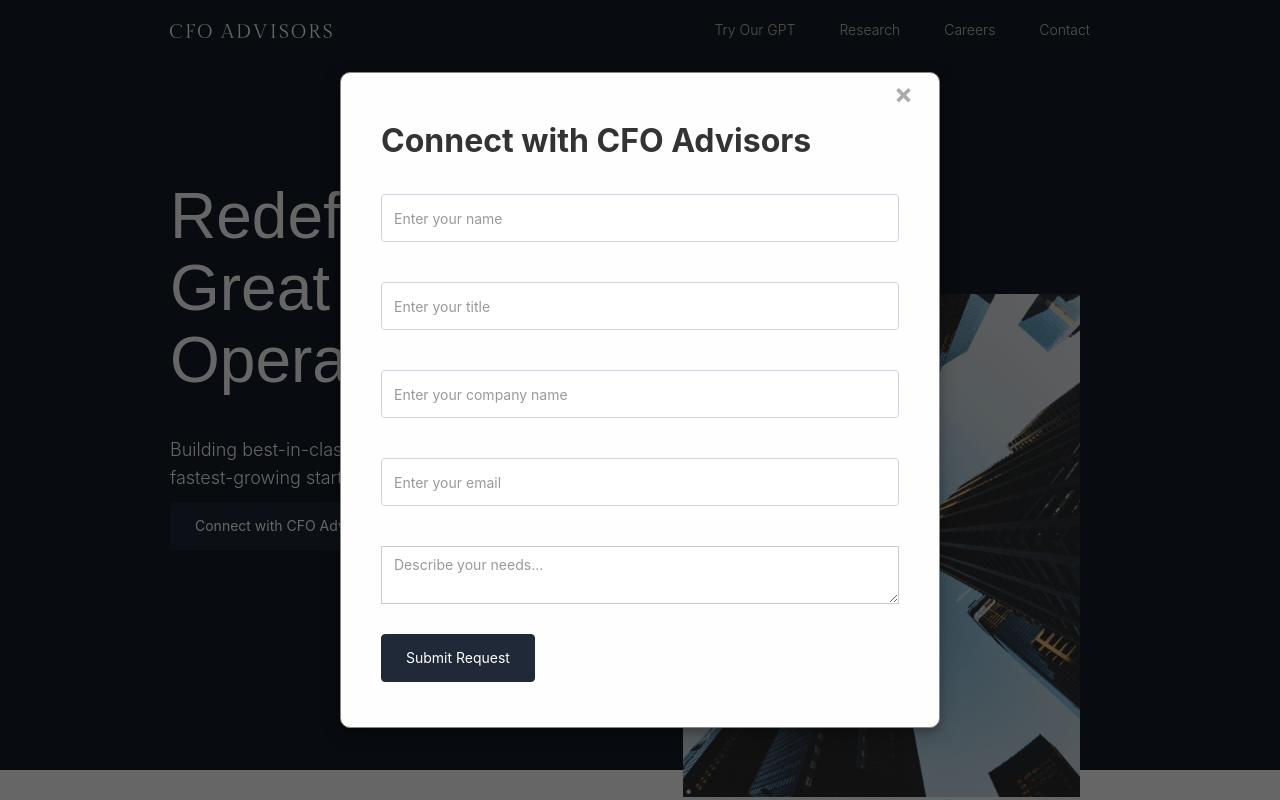
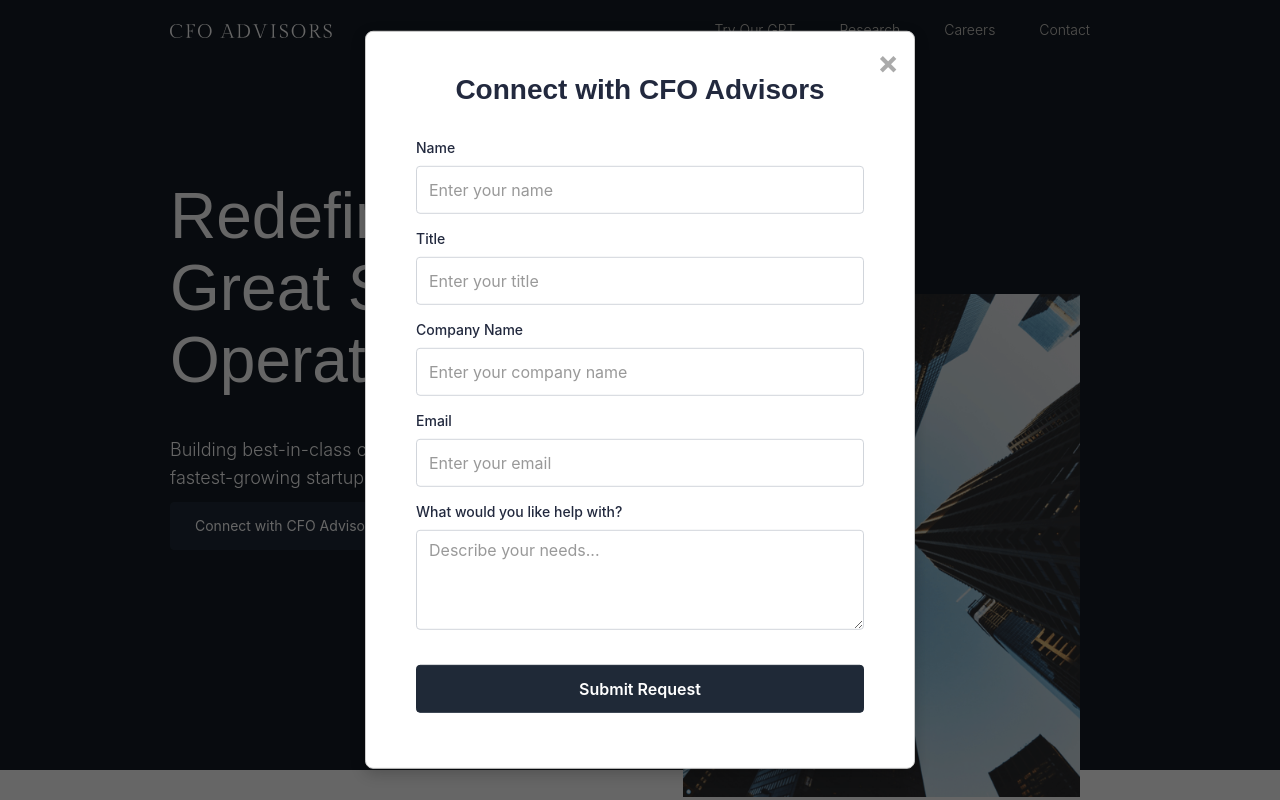
Before and after one commit to alexwu2400/cfoadvisorswebsite, a plain HTML site: page website/index.html in a window 1280 px wide. Both pictures are taken after a click on the button "Connect with CFO Advisors". Shown: the top 800 px of the page. Drawn offline with nearby package versions, Linux system fonts and the light colour scheme; a script that the page names is missing.

Commit message:
style: Apply site-consistent styling to contact modal

```diff
--- a/website/index.html
+++ b/website/index.html
@@ -38,24 +38,36 @@
       left: 50%;
       top: 50%;
       transform: translate(-50%, -50%);
-      background-color: #fefefe;
-      padding: 30px 40px;
-      border: 1px solid #888;
-      width: 80%; /* Could be more specific */
-      max-width: 600px;
-      border-radius: 10px;
-      box-shadow: 0 4px 8px 0 rgba(0,0,0,0.2),0 6px 20px 0 rgba(0,0,0,0.19);
+      background-color: var(--white, white); /* Use site variable, fallback to white */
+      padding: 40px 50px; /* Increased padding */
+      border: 1px solid #ccc; /* Slightly softer border */
+      width: 90%; /* Adjust width for responsiveness */
+      max-width: 550px; /* Slightly narrower max-width */
+      border-radius: 8px; /* Consistent radius */
+      box-shadow: 0 5px 15px rgba(0,0,0,0.2);
+      font-family: Inter, sans-serif; /* Apply base font */
+    }
+    .modal h2 {
+        font-family: Gilda Display, sans-serif; /* Heading font */
+        color: var(--blue, #22293e); /* Heading color */
+        text-align: center;
+        margin-top: 0;
+        margin-bottom: 30px;
+        font-size: 28px; /* Adjust size as needed */
+        line-height: 1.3;
     }
     .close-button {
       color: #aaa;
       position: absolute;
-      top: 10px;
-      right: 20px;
-      font-size: 28px;
+      top: 15px;
+      right: 15px;
+      font-size: 32px;
       font-weight: bold;
+      line-height: 1;
       background: none;
       border: none;
       cursor: pointer;
+      padding: 0;
     }
     .close-button:hover,
     .close-button:focus {
@@ -63,24 +75,66 @@
       text-decoration: none;
       cursor: pointer;
     }
-    /* Style for modal form fields - can inherit from existing .w-input etc. or add specifics */
+    /* Style for modal form fields - inheriting from .w-input and .field-label */
     .modal .field-label {
       display: block;
-      margin-bottom: 5px;
-      font-weight: bold;
+      margin-bottom: 8px;
+      font-weight: 500; /* Slightly bolder */
+      color: var(--blue, #22293e);
+      font-size: 14px;
     }
     .modal .text-field,
     .modal .text-area {
       margin-bottom: 15px;
       width: 100%; /* Ensure they take full width */
+      min-height: 48px; /* Match original */
+      border: 1px solid #d1d5db; /* Match original */
+      border-radius: 4px; /* Match original */
+      padding: 8px 12px; /* Standard padding */
+      font-size: 16px; /* Standard font size */
+      color: #333;
+      box-sizing: border-box; /* Include padding/border in width */
     }
+    .modal .text-area {
+        min-height: 100px; /* Give textarea more height */
+        resize: vertical; /* Allow vertical resize */
+    }
+    /* Match .submit-button style */
     .modal .submit-button {
-        margin-top: 15px;
+        margin-top: 20px;
+        width: 100%; /* Make button full width */
+        background-color: #1f2937;
+        border: 1px solid #1f2937;
+        border-radius: 4px;
+        min-height: 48px;
+        padding: 12px 24px;
+        color: white;
+        font-size: 16px;
+        font-weight: 600;
+        text-align: center;
+        cursor: pointer;
+        transition: background-color 0.2s ease;
     }
+    .modal .submit-button:hover {
+        background-color: #374151; /* Slightly lighter on hover */
+        border-color: #374151;
+    }
+
     /* Prevent body scroll when modal is open */
     body.modal-open {
         overflow: hidden;
     }
+    /* Responsive adjustments if needed */
+    @media (max-width: 600px) {
+        .modal {
+            width: 90%;
+            padding: 30px 25px;
+        }
+        .modal h2 {
+            font-size: 24px;
+        }
+    }
+
   </style>
 </head>
 <body class="body">
```
